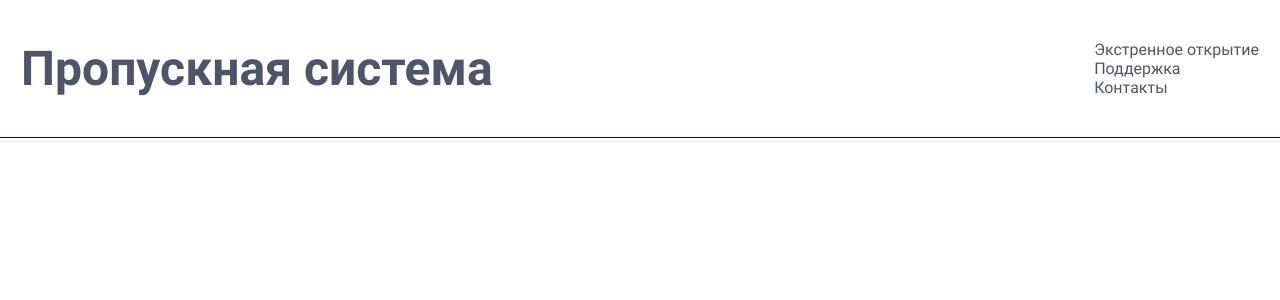
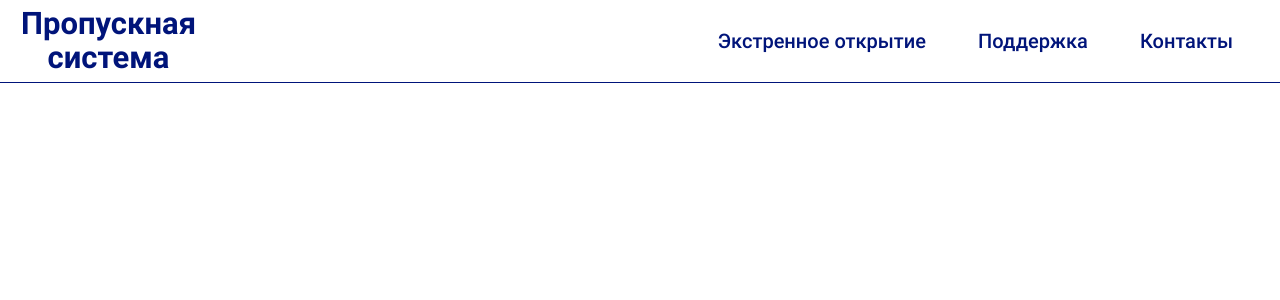
Before and after one commit to DariaIS/VKR, a React (Create React App) app: page / in a window 1280 px wide. Shown: the top 300 px of the page. Built offline with nearby package versions, Linux system fonts and the light colour scheme.

Commit message:
add fine work of react routes, did security header

```diff
--- a/src/App.js
+++ b/src/App.js
@@ -2,18 +2,23 @@ import React from "react";
 
 // import logoSvg from "./assets/img/pizza-logo.svg";
 
-import HeaderSecurity from './components/HeaderSecurity';
+import { HeaderSecurity } from './components';
+import { HomeSecurity } from './pages';
+import { Route, Routes } from 'react-router-dom';
+
+
 // import Footer from './components/Footer';
 // import Button from './components/Button';
-// import { Route } from 'react-router-dom';
 
 function App() {
   return (
     <div className="wrapper">
         <HeaderSecurity />
-          <div className="content">
-
-          </div>
+            <div className="content">
+            <Routes>
+                <Route path="/" component={HomeSecurity} exact />
+            </Routes>
+            </div>
           {/* <Footer /> */}
     </div>
   );
--- a/src/components/HeaderSecurity.jsx
+++ b/src/components/HeaderSecurity.jsx
@@ -3,10 +3,11 @@ import React from "react";
 function HeaderSecurity() {
     return (
         <header className="header">
-            <div className="container">
+            <div className="header__content container">
                 <h1 className="header__logo">
                     <a className="header__logo-link" href="/">
-                        Пропускная система
+                        <span>Пропускная</span>
+                        <span>система</span>
                     </a>
                 </h1>
                 <div className="header__nav">
--- /dev/null
+++ b/src/components/index.js
@@ -0,0 +1 @@
+export { default as HeaderSecurity } from './HeaderSecurity';
--- a/src/index.js
+++ b/src/index.js
@@ -1,6 +1,6 @@
 import React from 'react';
 import ReactDOM from 'react-dom';
-// import { BrowserRouter as Router } from 'react-router-dom';
+import { BrowserRouter as Router } from 'react-router-dom';
 
 import './scss/style.scss';
 
@@ -9,9 +9,11 @@ import App from './App';
 // import reportWebVitals from './reportWebVitals';
 
 ReactDOM.render(
+  <Router>
   <React.StrictMode>
     <App />
-  </React.StrictMode>,
+  </React.StrictMode>
+  </Router>,
   document.getElementById('root')
 );
 
--- /dev/null
+++ b/src/pages/HomeSecurity.jsx
@@ -0,0 +1,11 @@
+import React from "react";
+
+function HomeSecurity() {
+    return (
+        <div>
+
+        </div>
+    );
+}
+
+export default HomeSecurity;
--- /dev/null
+++ b/src/pages/index.js
@@ -0,0 +1 @@
+export { default as HomeSecurity } from './HomeSecurity';
--- a/src/scss/_variables.scss
+++ b/src/scss/_variables.scss
@@ -6,7 +6,7 @@ $gray--light:          #CBCCD2;
 $gray:                 #B7B7B7;
 $gray--dark:           #595858;
 $gray--darken:         #4f5d73;
-$black:                #4F5568;
+$black:                #222222;
 
 $color-main:                  #00147A;
 $color-secondary:             #29383B;
@@ -28,7 +28,7 @@ $font-size:                   2rem;
 
 $line-height:                 1.5;
 
-// $font-family:                'Roboto', -apple-system, BlinkMacSystemFont, 'Roboto', 'Ubuntu', 'Droid Sans', 'Helvetica Neue', 'Arial', sans-serif, 'Apple Color Emoji', 'Segoe UI Emoji', 'Segoe UI Symbol';
+$font-family:                'Roboto', -apple-system, BlinkMacSystemFont, 'Roboto', 'Ubuntu', 'Droid Sans', 'Helvetica Neue', 'Arial', sans-serif, 'Apple Color Emoji', 'Segoe UI Emoji', 'Segoe UI Symbol';
 
 
 
--- /dev/null
+++ b/src/scss/layouts/_base.scss
@@ -0,0 +1,98 @@
+@media (min-width: $screen-md) {
+
+    html {
+        font-size: 10px;
+    }
+}
+
+@media (max-width: ($screen-md - 1)) {
+
+    html {
+        font-size: 8px;
+    }
+}
+
+*,
+*:before,
+*:after {
+    box-sizing: inherit;
+}
+
+* {
+    -webkit-tap-highlight-color: transparent;
+}
+
+body {
+    display: flex;
+    flex-direction: column;
+    margin: 0;
+    min-height: 100%;
+    word-break: break-word;
+    font-family: $font-family;
+    font-size: $font-size;
+    line-height: $line-height;
+    text-align: left;
+    color: $text-color;
+    background-color: $body-bg;
+
+    -webkit-font-smoothing: antialiased;
+    -moz-osx-font-smoothing: grayscale;
+}
+
+
+textarea {
+    overflow: auto;
+    resize: vertical;
+}
+
+svg {
+    fill: currentColor;
+}
+
+img {
+    max-width: 100%;
+    height: auto;
+}
+
+a {
+    text-decoration: none;
+}
+
+h1,
+h2,
+h3,
+h4,
+h5,
+h6,
+p,
+ul,
+ol,
+dl,
+table,
+blockquote,
+pre,
+address,
+figure {
+    margin: 0;
+}
+
+ul,
+ol {
+    padding: 0;
+    list-style-type: none;
+}
+
+li {
+    line-height: inherit;
+}
+
+.visually-hidden {
+    position: absolute;
+    width: 1px;
+    height: 1px;
+    margin: -1px;
+    border: 0;
+    padding: 0;
+    clip: rect(0 0 0 0);
+    overflow: hidden;
+}
--- a/src/scss/libs/_normalize.scss
+++ /dev/null
@@ -1,55 +0,0 @@
-* {
-  padding: 0;
-  margin: 0;
-  list-style: none;
-  outline: none;
-  font-family: 'Roboto', system-ui, Tahoma, sans-serif;
-  box-sizing: border-box;
-}
-
-html {
-  -ms-text-size-adjust: 100%;
-  -webkit-text-size-adjust: 100%;
-}
-
-body {
-  -moz-osx-font-smoothing: grayscale;
-  -webkit-font-smoothing: antialiased;
-  color: $black;
-}
-
-a,
-span,
-p,
-b,
-h1,
-h2,
-h3,
-h4,
-h5 {
-  color: $black;
-}
-
-h1 {
-  font-size: 48px;
-}
-
-h2 {
-  font-weight: 600;
-  font-size: 28px;
-  line-height: 30px;
-}
-
-a {
-  text-decoration: none;
-}
-
-@mixin noselect {
-  -webkit-touch-callout: none; /* iOS Safari */
-  -webkit-user-select: none; /* Safari */
-  -khtml-user-select: none; /* Konqueror HTML */
-  -moz-user-select: none; /* Old versions of Firefox */
-  -ms-user-select: none; /* Internet Explorer/Edge */
-  user-select: none; /* Non-prefixed version, currently
-                                  supported by Chrome, Opera and Firefox */
-}
--- a/src/scss/modules/_header.scss
+++ b/src/scss/modules/_header.scss
@@ -1,32 +1,34 @@
 @import '../variables';
 
 .header {
-  border-bottom: 1px solid $color-main;
-  padding: 40px 0;
 
-  .container {
+    @media (min-width: $screen-lg) {
+
+        border-bottom: 1px solid $color-main;
+    }
+}
+
+.header__content {
     display: flex;
+    justify-content: space-between;
     align-items: center;
-    justify-content: space-between;
-  }
+}
 
-  &__logo {
+.header__logo-link {
     display: flex;
+    flex-direction: column;
+    text-align: center;
+    color: $color-main;
+    font-size: 3.1rem;
+    line-height: 1.1;
+    padding: 0.7rem 0;
+}
 
-    img {
-      margin-right: 15px;
+.header__nav-trigger {
+    background: none;
+
+    @media (min-width: $screen-lg) {
+
+        display: none;
     }
-
-    h1 {
-      color: #181818;
-      font-size: 24px;
-      letter-spacing: 1%;
-      text-transform: uppercase;
-      font-weight: 800;
-    }
-
-    p {
-      color: #7b7b7b;
-    }
-  }
 }
--- a/src/scss/modules/_nav.scss
+++ b/src/scss/modules/_nav.scss
@@ -34,8 +34,11 @@
     }
 }
 
-.nav-list {
-    position: relative;
+.nav__list {
+
+    @media (min-width: $screen-lg) {
+        display: flex;
+    }
 }
 
 .nav__item {
@@ -61,10 +64,8 @@
     }
 
     @media (min-width: $screen-lg) {
-        display: flex;
-        align-items: center;
-        text-align: center;
-        color: $text-color;
+        display: block;
+        font-weight: 500;
     }
 }
 
@@ -72,8 +73,13 @@
 
     @media (min-width: $screen-lg) {
 
+        color: $color-main;
+        display: block;
+        padding: 2.6rem;
+
         &:hover {
             background-color: $color-main;
+            color: $white;
         }
     }
 }
--- a/src/scss/style.scss
+++ b/src/scss/style.scss
@@ -1,10 +1,9 @@
 @import 'variables';
+
 @import 'layouts/fonts';
 @import 'layouts/container';
+@import 'layouts/base';
 
 @import 'modules/header';
+@import 'modules/nav';
 @import 'modules/footer';
-@import 'modules/nav';
-
-
-@import 'libs/normalize';
```
